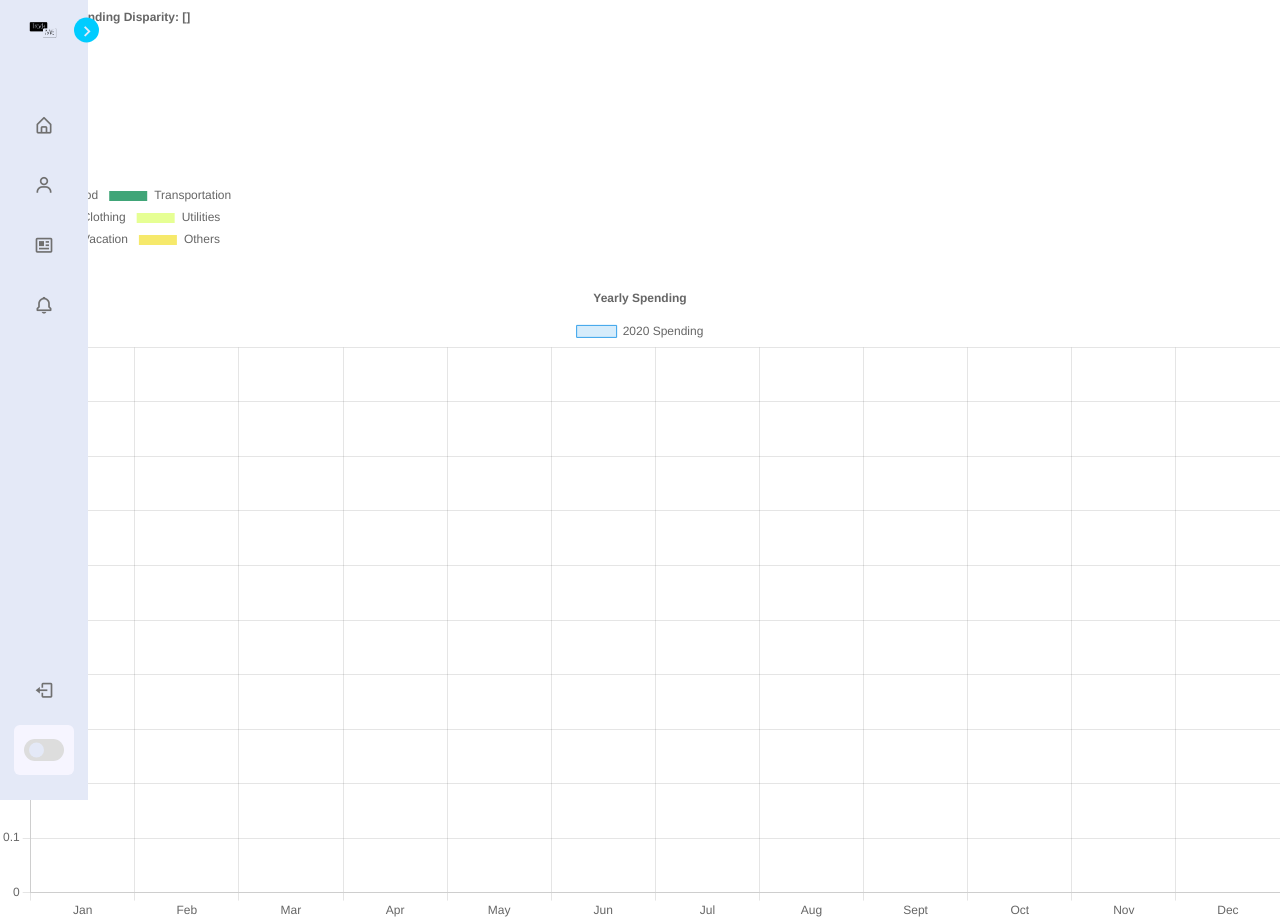
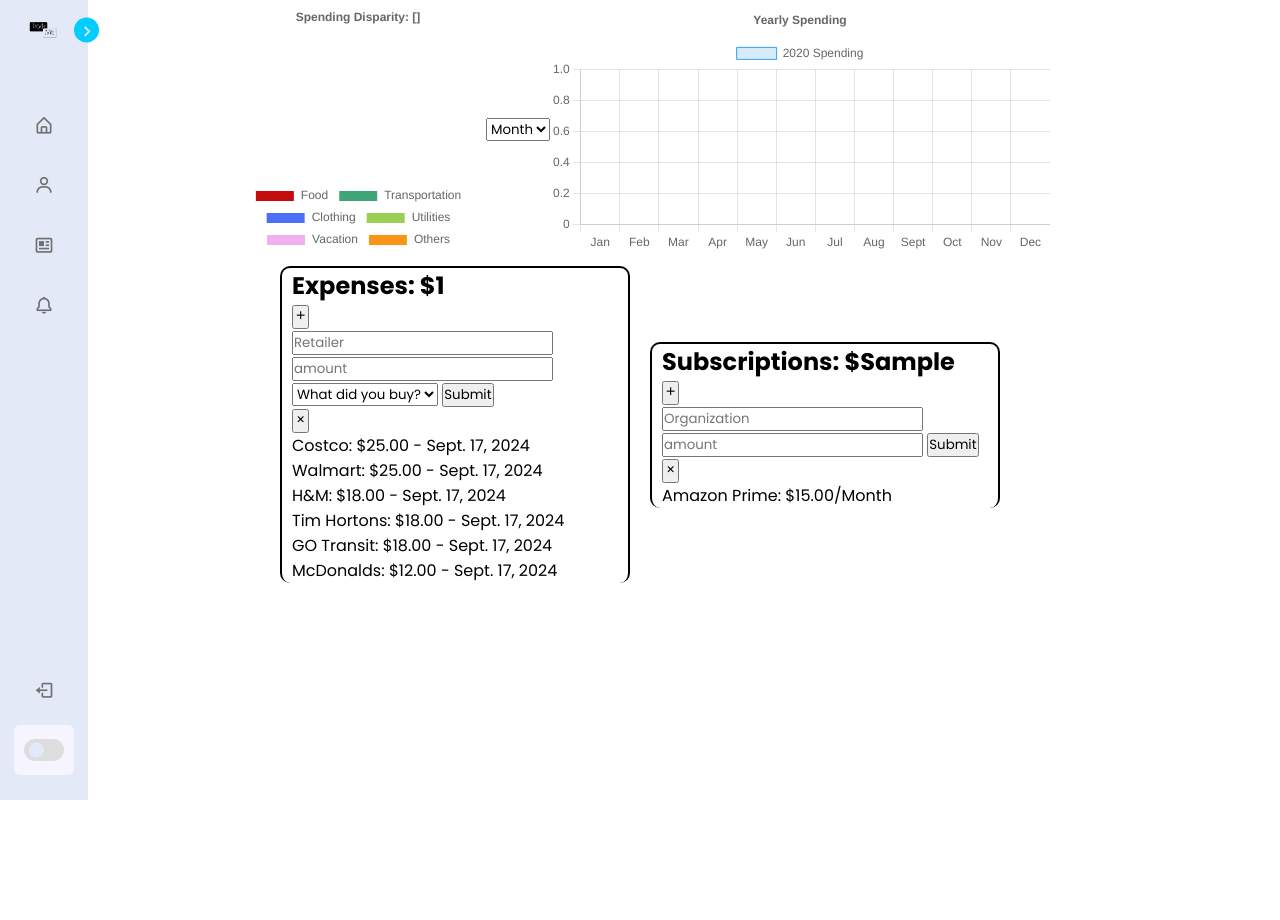
Before and after one commit to prithvipat/TrackME, a Django app: template TrackME/templates/profile.html in a window 1280 px wide. Shown: the top 920 px of the page. After the commit the page ends 800 px from the top, so only its background shows below. Run offline with Django 5.2, Linux system fonts and the light colour scheme; data comes from the database, SQL or seed files in the repository; the template is opened without the code that fills it: values that come from a table or form of the project are taken from there, most other values are stand-ins (such as "Sample title", 1, 10 or a date in 2020).

Commit message:
Update profile.html

```diff
--- a/TrackME/templates/profile.html
+++ b/TrackME/templates/profile.html
@@ -8,7 +8,8 @@
     <script src="https://cdn.jsdelivr.net/npm/chart.js"></script>
     <link href='https://unpkg.com/boxicons@2.1.4/css/boxicons.min.css' rel='stylesheet'>
     <script src="https://ajax.googleapis.com/ajax/libs/jquery/3.5.1/jquery.min.js"></script>
-    <link rel="stylesheet" href="{% static 'css/playground.css' %}">
+    <link rel="stylesheet" href="{% static 'css/profile.css' %}">
+
 
 </head>
 <body>
@@ -97,19 +98,19 @@
 
         <div class='all-budgets'>
             {% if food > 0 %}
-            <p>Food-Budget: &nbsp &nbsp &nbsp &nbsp &nbsp  ${{this_dicts.Food}} | ${{food}}</p>
+            <p class='budget_'>Food-Budget: &nbsp &nbsp &nbsp &nbsp &nbsp  ${{this_dicts.Food}} | ${{food}}</p>
             {% endif%}
             {% if clothes > 0%}
-            <p>Clothing-Budget: &nbsp &nbsp ${{this_dicts.Clothing}} | ${{clothes}}</p>
+            <p class='budget_'>Clothing-Budget: &nbsp &nbsp ${{this_dicts.Clothing}} | ${{clothes}}</p>
             {% endif%}
             {% if transport > 0 %}
-            <p>Transport-Budget: &nbsp ${{this_dicts.Transportation}} | ${{transport}}</p>
+            <p class='budget_'>Transport-Budget: &nbsp ${{this_dicts.Transportation}} | ${{transport}}</p>
             {% endif%}
             {% if util > 0 %}
-            <p>Utilities-Budget: &nbsp &nbsp &nbsp &nbsp${{this_dicts.Utilities}} | ${{util}}</p>
+            <p class='budget_'>Utilities-Budget: &nbsp &nbsp &nbsp &nbsp${{this_dicts.Utilities}} | ${{util}}</p>
             {% endif %}
             {% if others > 0 %}
-            <p>Others-Budget :&nbsp &nbsp &nbsp &nbsp ${{this_dicts.Others}} | ${{others}}</p>
+            <p class='budget_'>Others-Budget :&nbsp &nbsp &nbsp &nbsp ${{this_dicts.Others}} | ${{others}}</p>
             {% endif%}
         </div>
 
@@ -122,8 +123,8 @@
                     <form action="" method='POST'>
                         {% csrf_token %}
                         <input type="hidden" name='action' value='Transaction'>
-                        <input class='add_transaction' type="text" placeholder='retailer' name='retail'>
-                        <input class='add_transaction' type="text" placeholder='amount' name='amount'>
+                        <input class='add_transaction' type="text" placeholder='Retailer' name='retail'>
+                        <input autocomplete='off' class='add_transaction' type="text" placeholder='amount' name='amount'>
                         <select class='add_transaction' name="category">
                             <option value="0">What did you buy?</option>
                             <option value="1">Food</option>
@@ -135,6 +136,7 @@
                         </select>
                         <button class='add_transaction' type='submit'>Submit</button>
                     </form>
+                    <button class='add_transaction' id='cancel'><i class='bx bx-x'></i></button>
                     {% for t in transactions %}
                     <li class='jj'><a class='delete_link' href="{% url 'delete_transactions' t.transaction_id %}">{{t.retailer}}: ${{t.amount}} - {{t.date}}</a></li>
                     {% endfor %}
@@ -148,10 +150,11 @@
                     <form action="" method='POST'>
                         {% csrf_token %}
                         <input type="hidden" name='action' value='Subscription'>
-                        <input class='add_subsscription' type="text" placeholder='Organization' name='organization'>
-                        <input class='add_subsscription' type="text" placeholder='amount' name='amount'>
+                        <input autocomplete='off' class='add_subsscription' type="text" placeholder='Organization' name='organization'>
+                        <input autocomplete='off'class='add_subsscription' type="text" placeholder='amount' name='amount'>
                         <button class='add_subsscription' type='submit'>Submit</button>
                     </form>
+                    <button class='add_subsscription' id='cancel2'><i class='bx bx-x'></i></button>
                     {% for i in subscriptions %}
                     <li class='jj'><a class='delete_link' href="{% url 'delete_subscription' i.organization %}">{{i.organization}}: ${{i.price}}/Month</a></li>
                     {% endfor %}
@@ -181,7 +184,7 @@
                 datasets: [{
                     data: monthlyData,
                     backgroundColor: [
-                        '#006769', '#40A578', '#9DDE8B', '#E6FF94', '#BEDC74', '#F6E96B'
+                        '#C40C0C', '#40A578', '#4B70F5', '#9BCF53', '#F2AFEF', '#F99417'
                     ],
                     label: 'Expenses'
                 }],
@@ -283,9 +286,9 @@
 
         new Chart(ctxYearly, configYearly);
     </script>
-
 <script>
 
+    // Sidebar toggle and dark mode logic
     const body = document.querySelector('body'),
     sidebar = body.querySelector('nav'),
     toggle = body.querySelector(".toggle"),
@@ -301,7 +304,6 @@
     });
 
     // Check for saved theme preference on page load
-
     document.addEventListener('DOMContentLoaded', (event) => {
         const savedTheme = localStorage.getItem('theme');
         if (savedTheme) {
@@ -310,13 +312,11 @@
             if (savedTheme === 'dark') {
                 modeText.innerText = "Light mode";
             }
-
             else {
                 modeText.innerText = "Dark mode";
             }
         }
     });
-
 
     modeSwitch.addEventListener("click", () => {
         if (document.body.classList.contains("dark")) {
@@ -324,20 +324,18 @@
             localStorage.setItem('theme', '');
             modeText.innerText = "Dark mode";
         }
-
         else {
             document.body.classList.add("dark");
             localStorage.setItem('theme', 'dark');
             modeText.innerText = "Light mode";
         }
     });
-
 </script>
-
 <script>
-
+// Transaction form toggle
     let transaction = document.getElementById('add_transaction');
     let elementArray = document.getElementsByClassName('add_transaction');
+    let cancelbtn = document.getElementById('cancel');
 
     transaction.addEventListener('click', () => {
         for (let i = 0; i < elementArray.length; i++) {
@@ -345,16 +343,28 @@
         }
     });
 
+    cancelbtn.addEventListener('click', () => {
+        for (let i = 0; i <elementArray.length; i++) {
+            elementArray[i].style.display = 'none';
+        }
+    });
+
     let subscription = document.getElementById('add_subsscription');
     let elementArray2 = document.getElementsByClassName('add_subsscription');
+    let cancelbtn2 = document.getElementById('cancel2');
 
     subscription.addEventListener('click', () => {
-            for (let i = 0; i < elementArray.length; i++) {
+        for (let i = 0; i < elementArray2.length; i++) {
             elementArray2[i].style.display = 'inline-block';
         }
     });
 
+    cancelbtn2.addEventListener('click', () => {
+        for (let i = 0; i<elementArray2.length; i++) {
+            elementArray2[i].style.display = 'none';
+        }
+    });
+
 </script>
-
 </body>
 </html>
```
Lines whose indentation alone changed are shown as unchanged.
